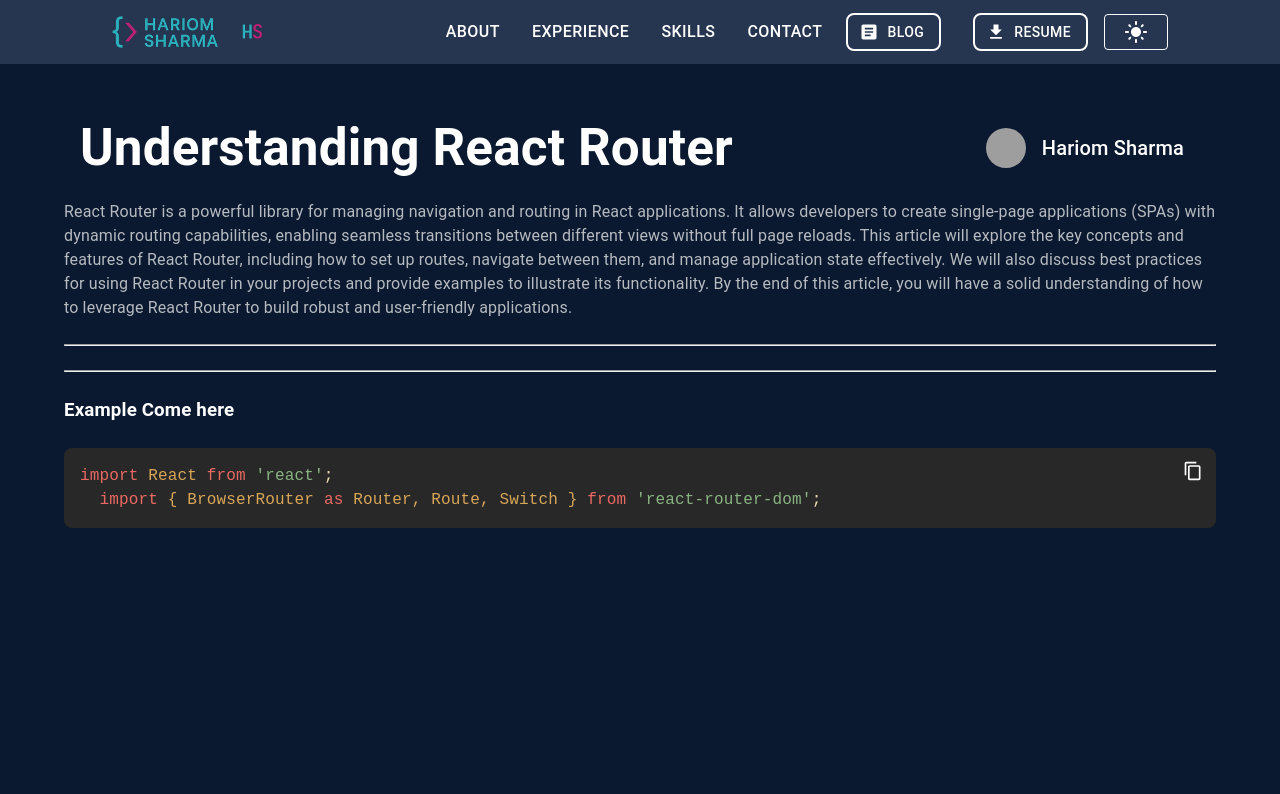
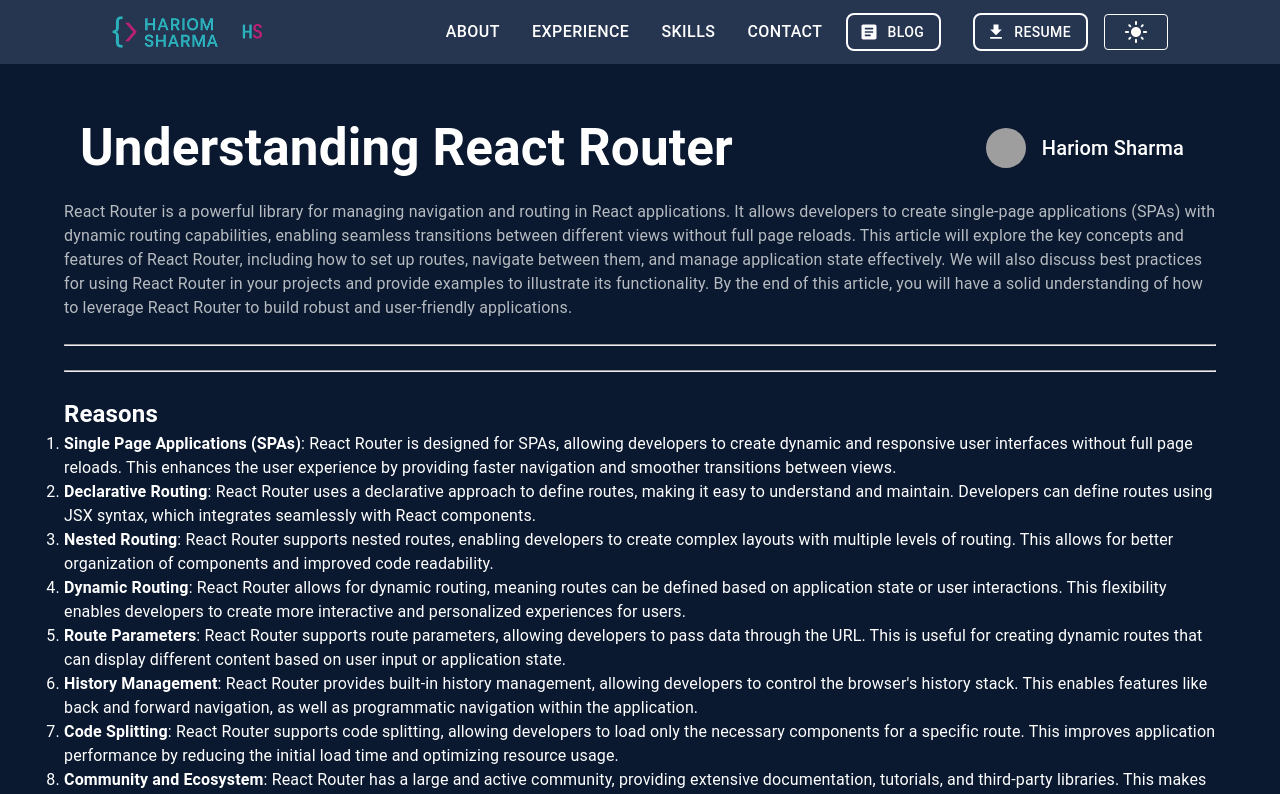
Before and after one commit to harioms1522/ResumeHariom, a React (Vite) app: page /#/blog/understanding-react-router in a window 1280 px wide. Shown: the top 794 px of the page. Built offline with nearby package versions, Linux system fonts and the light colour scheme; grey boxes are pictures that could not be loaded.

Commit message:
some content

```diff
--- a/src/pages/blog/blogs/understanding-react-router.mdx
+++ b/src/pages/blog/blogs/understanding-react-router.mdx
@@ -24,6 +24,18 @@
 --------------------------------------------------------------------------
 <br/>
 
+## Reasons
+1. **Single Page Applications (SPAs)**: React Router is designed for SPAs, allowing developers to create dynamic and responsive user interfaces without full page reloads. This enhances the user experience by providing faster navigation and smoother transitions between views.
+2. **Declarative Routing**: React Router uses a declarative approach to define routes, making it easy to understand and maintain. Developers can define routes using JSX syntax, which integrates seamlessly with React components.
+3. **Nested Routing**: React Router supports nested routes, enabling developers to create complex layouts with multiple levels of routing. This allows for better organization of components and improved code readability.
+4. **Dynamic Routing**: React Router allows for dynamic routing, meaning routes can be defined based on application state or user interactions. This flexibility enables developers to create more interactive and personalized experiences for users.
+5. **Route Parameters**: React Router supports route parameters, allowing developers to pass data through the URL. This is useful for creating dynamic routes that can display different content based on user input or application state.
+6. **History Management**: React Router provides built-in history management, allowing developers to control the browser's history stack. This enables features like back and forward navigation, as well as programmatic navigation within the application.
+7. **Code Splitting**: React Router supports code splitting, allowing developers to load only the necessary components for a specific route. This improves application performance by reducing the initial load time and optimizing resource usage.
+8. **Community and Ecosystem**: React Router has a large and active community, providing extensive documentation, tutorials, and third-party libraries. This makes it easier for developers to find resources and support when working with React Router.
+9. **Integration with Other Libraries**: React Router can be easily integrated with other libraries and frameworks, such as Redux for state management or styled-components for styling. This flexibility allows developers to choose the best tools for their specific use cases.
+
+
 ### Example Come here
 <CodeBlock language="jsx" code={
     `import React from 'react';
```
